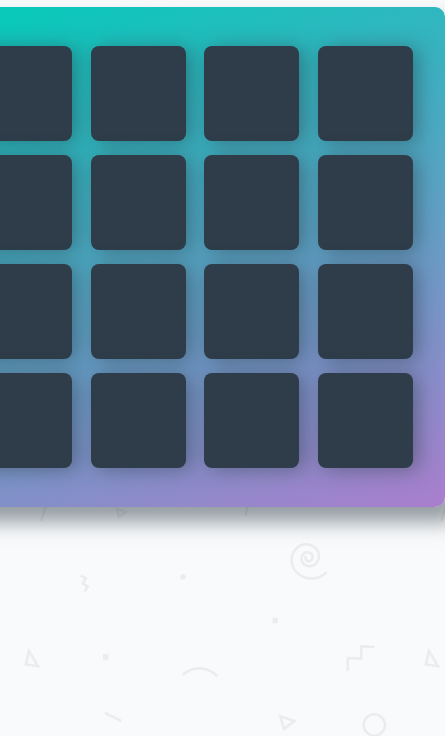
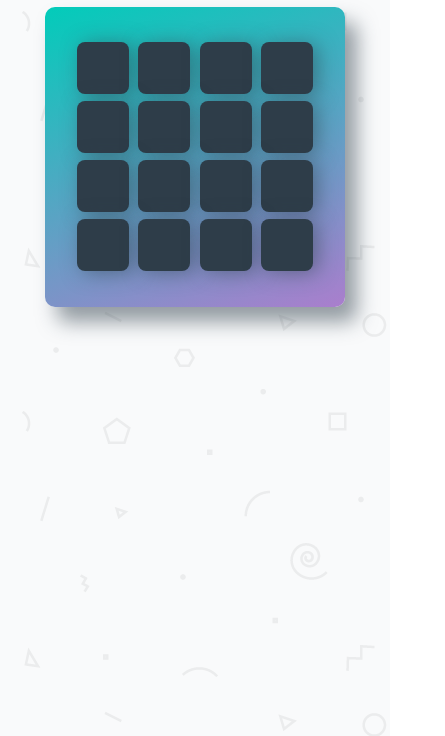
Before and after one commit to alkuca/Memory-game, a plain HTML site: page index.html in a window 390 px wide. Shown: the part 108-844 px from the top of the page, 445 px wide, since content can reach past the window. Drawn offline with Linux system fonts and the light colour scheme; a web font is replaced by a local one.

Commit message:
Responsivnes update

```diff
--- a/css/app.css
+++ b/css/app.css
@@ -152,23 +152,23 @@ h1 {
 
 @media screen and (max-width:700px) {
     .deck {
-        width: 450px;
-        min-height: 450px;
+        max-width: 400px;
+        min-height: 400px !important;
     }
     .deck .card {
-        width: 85px;
-        height: 85px;
+        max-width: 75px;
+        height: 75px !important;
     }
 }
 
-@media screen and (max-width:500px) {
+@media screen and (max-width:420px) {
     .deck {
-        width: 300px;
-        min-height: 300px;
+        max-width: 300px;
+        min-height: 300px !important;
     }
     .deck .card {
-        width: 50px;
-        height: 50px;
+        max-width: 52px;
+        height: 52px!important;
     }
 }
 
--- a/index.html
+++ b/index.html
@@ -4,6 +4,7 @@
     <meta charset="utf-8">
     <title>Matching Game</title>
     <meta name="description" content="">
+    <meta name="viewport" content="width=device-width, initial-scale=1">
     <link rel="stylesheet prefetch" href="https://maxcdn.bootstrapcdn.com/font-awesome/4.6.1/css/font-awesome.min.css">
     <link rel="stylesheet prefetch" href="https://fonts.googleapis.com/css?family=Coda">
     <link rel="stylesheet" href="css/app.css">
```
Also changed, not shown: 1 other file.
